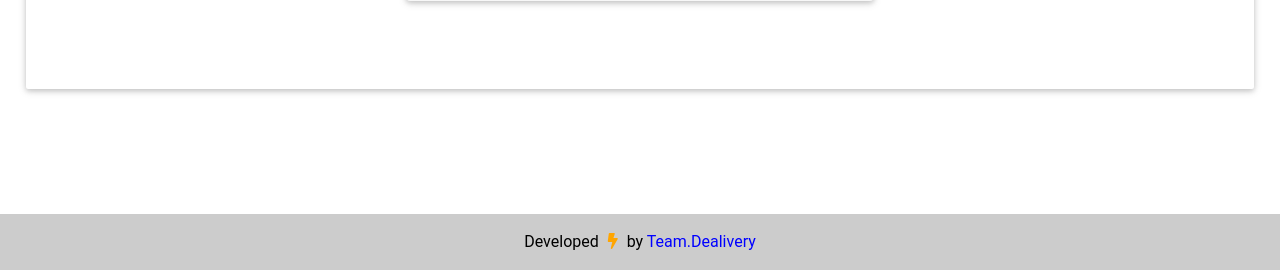
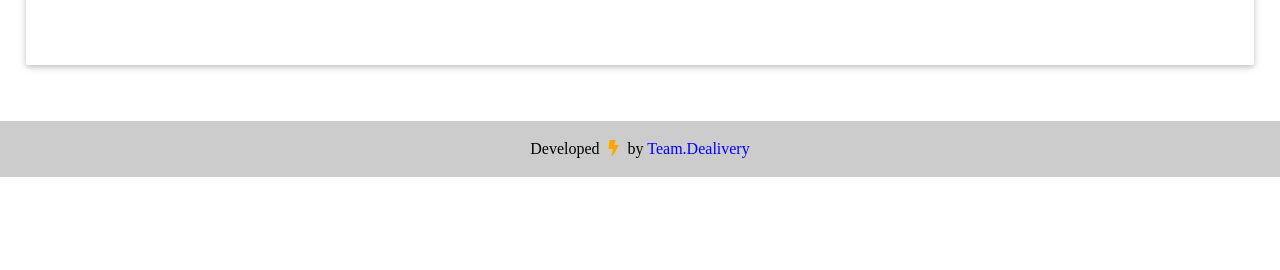
Before and after one commit to JinZero12/mysite, a Django app: page /activelisting in a window 1280 px wide. Shown: the part 2304-2574 px from the top of the page. After the commit the page ends 2481 px from the top, so only its background shows below. Run offline with Django 3.2, Linux system fonts and the light colour scheme; a user stored in the database is signed in; data comes from the database, SQL or seed files in the repository; some libraries are stand-ins or nearby versions; some web fonts are replaced.

Commit message:
2022.10.03

```diff
--- a/auctions/static/auctions/styles.css
+++ b/auctions/static/auctions/styles.css
@@ -1,10 +1,6 @@
 .nonlayout {
 	padding-left: 2%;
 	padding-right: 2%;
-}
-
-.body{
-font-family: 'NexonLv2Gothic';
 }
 
 .dropdown-menu{
--- a/auctions/templates/auctions/layout.html
+++ b/auctions/templates/auctions/layout.html
@@ -12,7 +12,8 @@
         <!-- Font Awesome -->
         <link rel="stylesheet" href="https://use.fontawesome.com/releases/v5.8.2/css/all.css">
         <!-- Google Fonts -->
-        <link href="https://webfontworld.github.io/NexonLv2Gothic/NexonLv2Gothic.css" rel="stylesheet">
+        <link href="https://webfontworld.github.io/gmarket/GmarketSans.css" rel="stylesheet">
+        <style> *{ font-family: 'GmarketSans'; }</style>
         <!-- Bootstrap core CSS -->
         <link href="https://cdnjs.cloudflare.com/ajax/libs/twitter-bootstrap/4.5.0/css/bootstrap.min.css" rel="stylesheet">
         <!-- Material Design Bootstrap -->
@@ -135,35 +136,6 @@
         <footer class="page-footer font-weight-bolder special-color-main1 pt-4">
 
             <!-- Footer Elements -->
-            <div class="container" >
-
-            <!-- Social buttons -->
-            <ul class="list-unstyled list-inline text-center">
-                <li class="list-inline-item">
-                    <!--Facebook-->
-                    <a class="btn-floating btn-lg btn-fb" type="button" role="button" href="https://www.facebook.com/smarty.saisumanth" target="_blank"><i class="fab fa-facebook-f"></i></a>
-                </li>
-                <li class="list-inline-item">
-                    <!--Twitter-->
-                    <a class="btn-floating btn-lg btn-tw" type="button" role="button" href="https://twitter.com/sumanth_98?s=09" target="_blank"><i class="fab fa-twitter"></i></a>
-                </li>
-                <li class="list-inline-item">
-                    <!--Linkedin-->
-                    <a class="btn-floating btn-lg btn-li" type="button" role="button" href="https://www.linkedin.com/in/sai-sumanth-talluri-3b7811141" target="_blank"><i class="fab fa-linkedin-in" ></i></a>
-                </li>
-                <li class="list-inline-item">
-                    <!-- Insta -->
-                    <a class="btn-floating btn-lg btn-ins" type="button" role="button" href="https://instagram.com/the.cs.geek?igshid=1mamru7aa53b2" target="_blank"><i class="fab fa-instagram" ></i></a>
-                </li>
-                <li class="list-inline-item">
-                    <!--Github-->
-                    <a class="btn-floating btn-lg btn-git" type="button" role="button" href="https://github.com/Sumanth-Talluri" target="_blank"><i class="fab fa-github" ></i></a>
-                </li>
-            </ul>
-            <!-- Social buttons -->
-
-            </div>
-            <!-- Footer Elements -->
 
             <!-- Copyright -->
             <div class="footer-copyright black-text my-0 text-center py-3">Developed <i class="fa fa-bolt" style="color: orange; padding: 0 5px;" aria-hidden="true"></i> by
```
